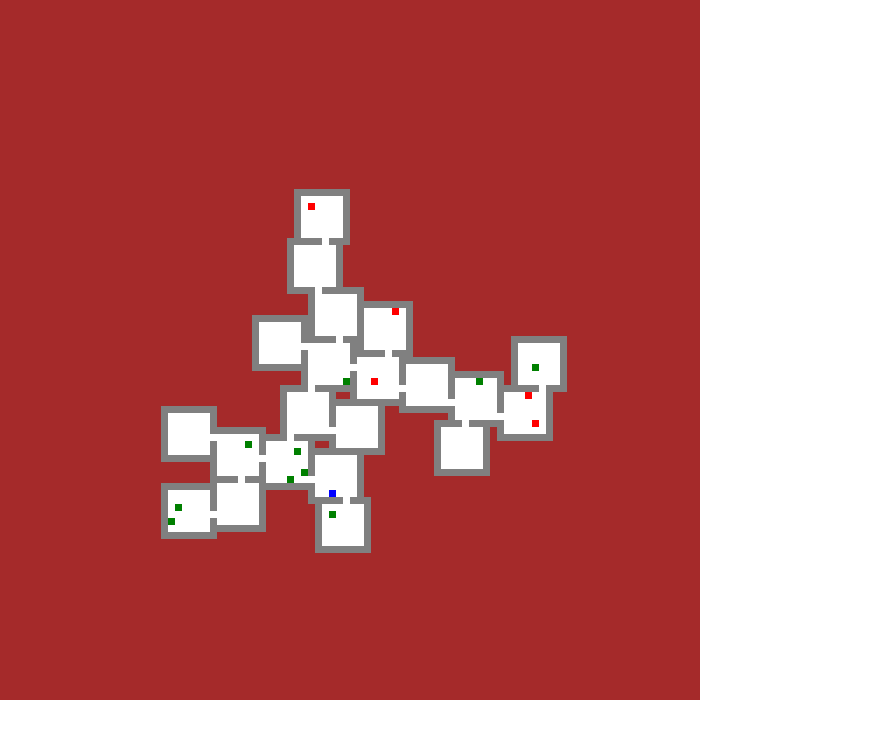
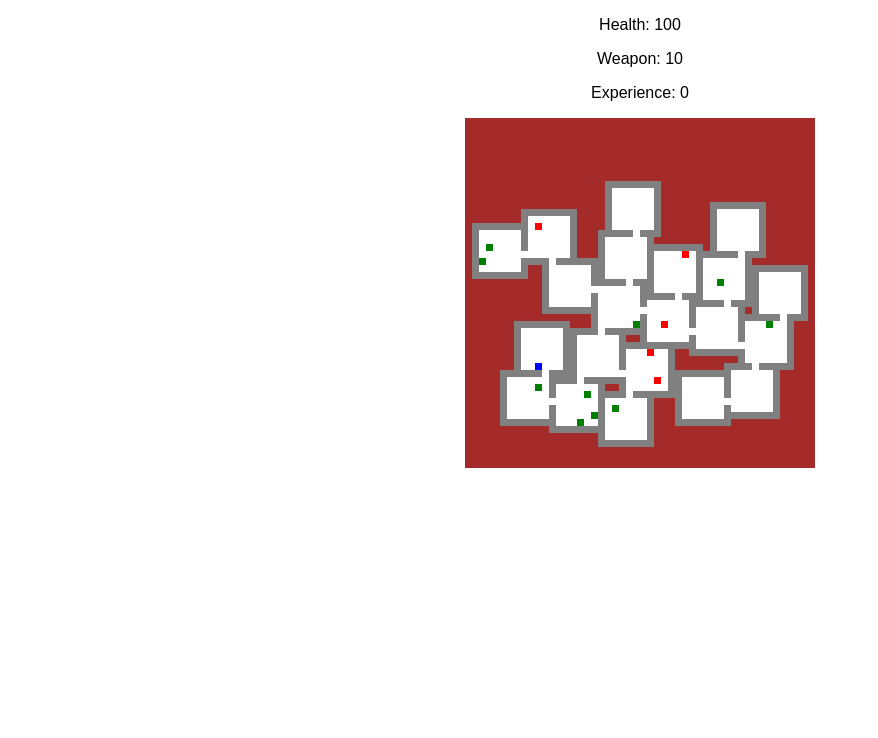
Before and after one commit to wwSchrader/react-rougelike, a React (Create React App) app: page / in a window 1280 px wide. Shown: the top 738 px of the page, without its empty margins (0-878 px from the left). Built offline with nearby package versions, Linux system fonts and the light colour scheme.

Commit message:
Add player stats component and update css files

```diff
--- a/src/App.css
+++ b/src/App.css
@@ -1,41 +1,3 @@
-
-
-.earth {
-  background-color: brown;
-
+.App {
+  text-align: center;
 }
-
-.wall {
-  background-color: grey;
-}
-
-.health {
-  background-color: green;
-}
-
-.monster {
-  background-color: red;
-}
-
-.player {
-  background-color: blue;
-}
-
-.tile {
-  height: 7px;
-  width: 7px;
-  padding: 0px;
-  margin: 0px;
-  border-width: 0px;
-  display: inline-block;
-  font-size: 0;
-}
-
-.dungeonRow {
-  padding: 0px;
-  margin: 0px;
-  border-width: 0px;
-  white-space: nowrap;
-  font-size: 0;
-  float: left;
-}
--- a/src/App.js
+++ b/src/App.js
@@ -1,6 +1,7 @@
 import React, { Component } from 'react';
 import './App.css';
 import DungeonMap from './DungeonMap.js';
+import PlayerStats from './PlayerStats.js';
 
 class App extends Component {
   constructor(props) {
@@ -13,8 +14,8 @@ class App extends Component {
     this.healthTile = 'health';
     this.monsterTile = 'monster';
 
-    this.dungeonHeight = 100;
-    this.dungeonWidth = 100;
+    this.dungeonHeight = 50;
+    this.dungeonWidth = 50;
 
     this.smallRoom = {
       height: 8,
@@ -54,7 +55,7 @@ class App extends Component {
     }
 
     //create first room at the center of map
-    dungeon = this.createRoom(50, 50, dungeon, null);
+    dungeon = this.createRoom(25, 25, dungeon, null);
 
     //randomly create another set of rooms
     for (let i = 0; i < 20; i++) {
@@ -274,6 +275,7 @@ class App extends Component {
   render() {
     return (
       <div className="App">
+        <PlayerStats playerStats={this.state.player} />
         <DungeonMap dungeonMap={this.state.dungeon} />
       </div>
     );
--- a/src/DungeonMap.css
+++ b/src/DungeonMap.css
@@ -35,5 +35,6 @@
   border-width: 0px;
   white-space: nowrap;
   font-size: 0;
-  float: left;
+  display: flex;
+  justify-content: center;
 }
--- /dev/null
+++ b/src/PlayerStats.js
@@ -0,0 +1,29 @@
+import React, { Component } from 'react';
+
+class PlayerStats extends Component {
+    constructor(props) {
+        super(props);
+
+        this.state = {
+            player: this.props.playerStats
+        };
+    }
+
+    componentWillReceiveProps(nextProps) {
+        this.setState({
+            player: nextProps.playerStats
+        });
+    }
+
+    render() {
+        return(
+            <div>
+                <p>Health: {this.state.player.health}</p>
+                <p>Weapon: {this.state.player.weapon}</p>
+                <p>Experience: {this.state.player.experience}</p>
+            </div>
+        );
+    }
+}
+
+export default PlayerStats;
```
